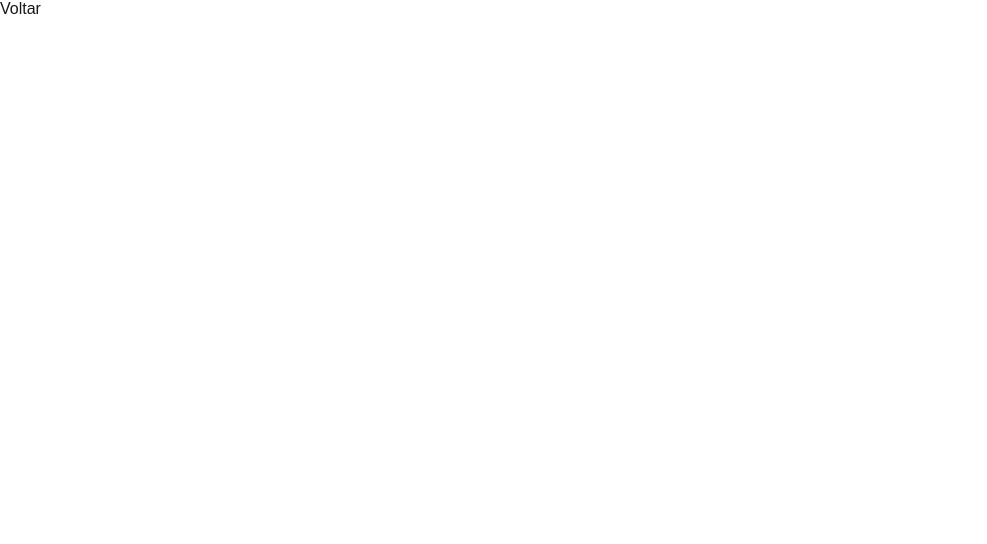
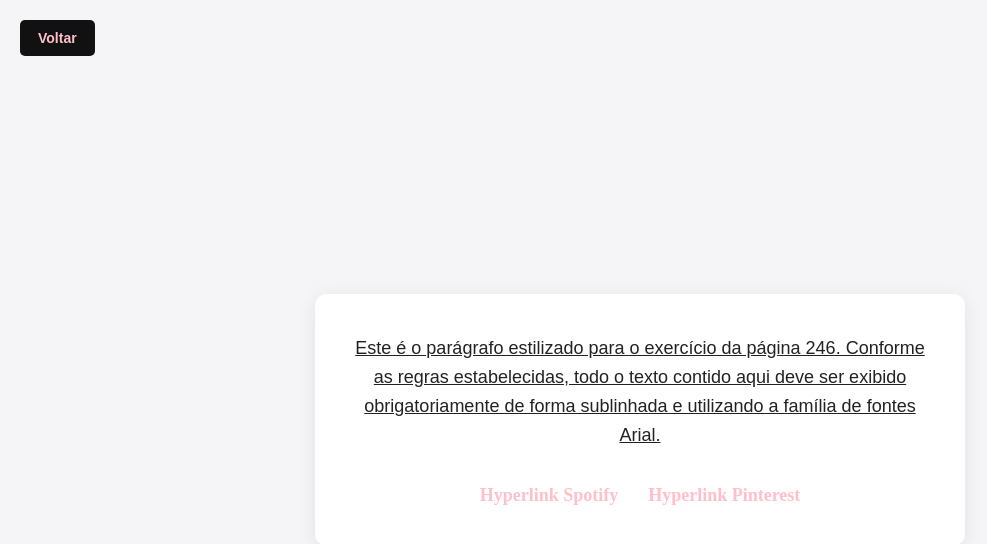
Before and after one commit to camilatorquato/Atividades-e-Projetos-Prog-Web-e-Mobile, a Next.js app in the folder atividade-01/: page /exercicio-pg-246 in a window 1280 px wide. Shown: the top 544 px of the page, without its empty margins (0-987 px from the left). Built offline with nearby package versions, Linux system fonts and the light colour scheme.

Commit message:
Terceiro exercício

```diff
--- a/atividade-01/app/exercicio-pg-246/page.js
+++ b/atividade-01/app/exercicio-pg-246/page.js
@@ -1,7 +1,84 @@
 import Link from 'next/link';
 
-export default function exercicio246() {
+export default function Exercicio246() {
   return (
-    <Link href="/">Voltar</Link>
+    <main style={styles.container}>
+      <Link href="/" style={styles.linkVoltar}>
+        Voltar
+      </Link>
+
+      <div style={styles.cartaoConteudo}>
+        <p style={styles.paragrafo}>
+          Este é o parágrafo estilizado para o exercício da página 246.
+          Conforme as regras estabelecidas, todo o texto contido aqui deve ser exibido
+          obrigatoriamente de forma sublinhada e utilizando a família de fontes Arial.
+        </p>
+        <div style={styles.containerLinks}>
+          <a href="https://open.spotify.com/intl-pt" target="_blank" rel="noopener noreferrer" style={styles.linkExercicio}>
+            Hyperlink Spotify
+          </a>
+          <a href="https://br.pinterest.com/" target="_blank" rel="noopener noreferrer" style={styles.linkExercicio}>
+            Hyperlink Pinterest
+          </a>
+        </div>
+      </div>
+    </main>
   );
 }
+
+const styles = {
+  container: {
+    backgroundColor: '#f5f5f7',
+    minHeight: '100vh',
+    display: 'flex',
+    flexDirection: 'column',
+    alignItems: 'center',
+    justifyContent: 'center',
+    padding: '80px 20px 40px 20px',
+    position: 'relative',
+  },
+  linkVoltar: {
+    position: 'absolute',
+    top: '20px',
+    left: '20px',
+    backgroundColor: '#111',
+    color: 'pink',
+    padding: '10px 18px',
+    borderRadius: '5px',
+    textDecoration: 'none',
+    fontFamily: 'sans-serif',
+    fontSize: '14px',
+    fontWeight: 'bold',
+    zIndex: 99,
+  },
+  cartaoConteudo: {
+    backgroundColor: 'white',
+    maxWidth: '650px',
+    width: '100%',
+    padding: '40px',
+    borderRadius: '12px',
+    boxShadow: '0px 4px 20px rgba(0, 0, 0, 0.08)',
+    textAlign: 'center',
+  },
+  paragrafo: {
+    textDecoration: 'underline',
+    fontFamily: 'Arial, Helvetica, sans-serif',
+    fontSize: '18px',
+    lineHeight: '1.6',
+    color: '#222',
+    marginBottom: '35px',
+  },
+  containerLinks: {
+    display: 'flex',
+    justifyContent: 'center',
+    gap: '30px',
+  },
+  linkExercicio: {
+    textDecoration: 'none',
+    fontWeight: 'bold',
+    fontFamily: '"Times New Roman", Times, serif',
+    fontSize: '18px',
+    color: 'pink',
+    transition: 'color 0.2s',
+  }
+};
```
